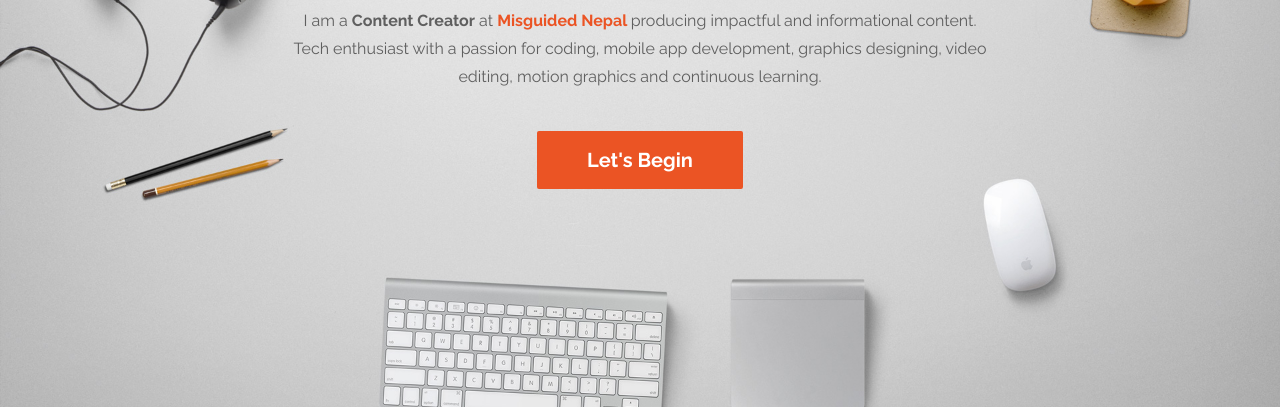
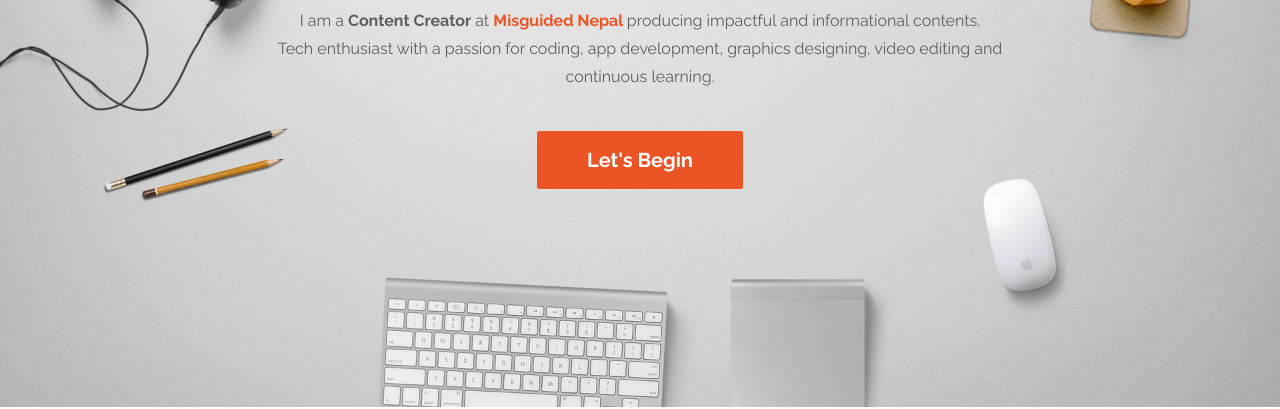
Before and after one commit to amritthapa995/amritthapa, a plain HTML site: page index.html in a window 1280 px wide. Shown: the part 393-802 px from the top of the page. Drawn offline with Linux system fonts and the light colour scheme.

Commit message:
Update index.html

```diff
--- a/index.html
+++ b/index.html
@@ -60,8 +60,8 @@
 				<div class="col-md-8 col-sm-10">
 					<h1 class="tm-home-title"><strong>Amrit Thapa</strong></h1>
 					<h3 class="tm-home-subtitle">Content Creator</h3>
-					<p>I am a <strong>Content Creator</strong>  at <strong><a href="https://www.youtube.com/@MisguidedNepal" target="_blank" class="tm-red-text">Misguided Nepal </a></strong> producing impactful and informational content.
-						<br>Tech enthusiast with a passion for coding, mobile app development, graphics designing, video editing, motion graphics and continuous learning.</p>
+					<p>I am a <strong>Content Creator</strong>  at <strong><a href="https://www.youtube.com/@MisguidedNepal" target="_blank" class="tm-red-text">Misguided Nepal </a></strong> producing impactful and informational contents.
+						<br>Tech enthusiast with a passion for coding, app development, graphics designing, video editing and continuous learning.</p>
 					<a href="#work" class="btn btn-default smoothScroll tm-view-more-btn">Let's Begin</a>
 				</div>
 				<div class="col-md-2 col-sm-1"></div>
```
